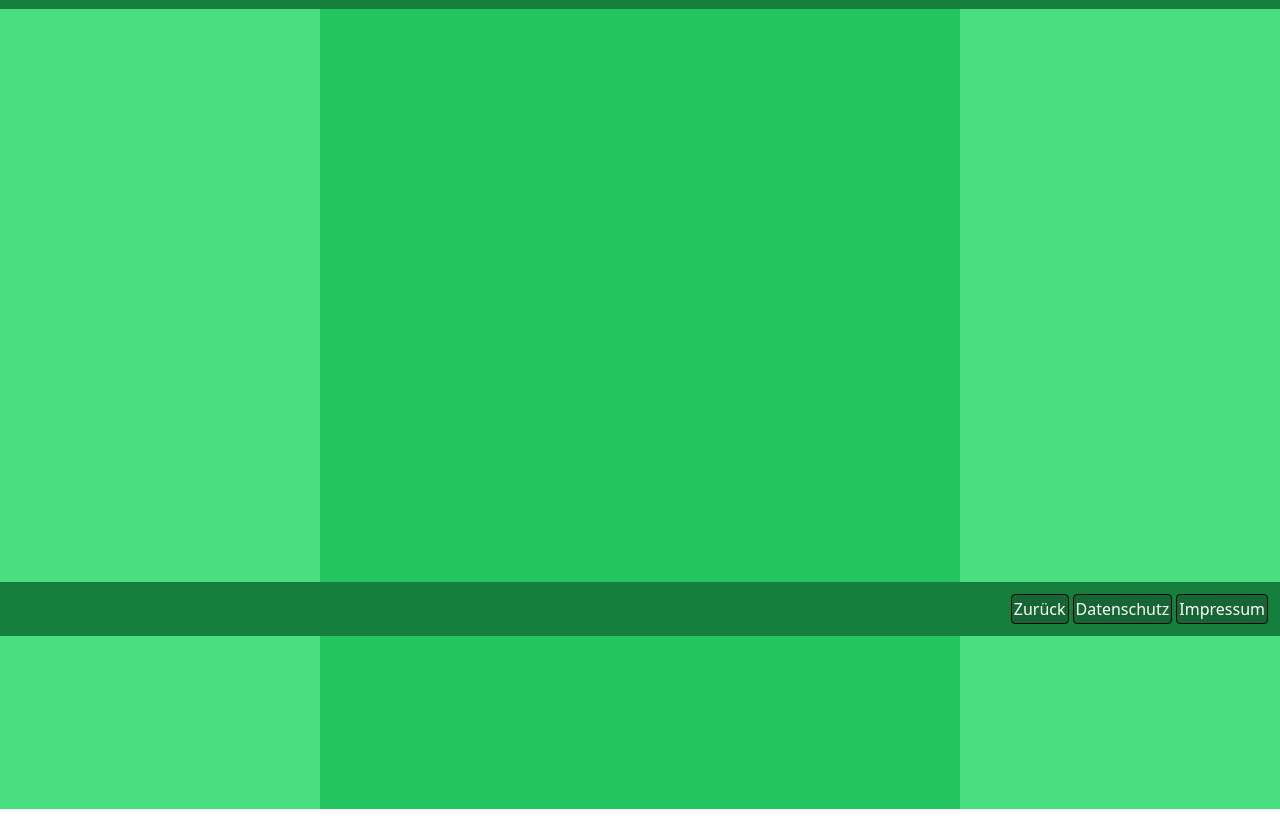
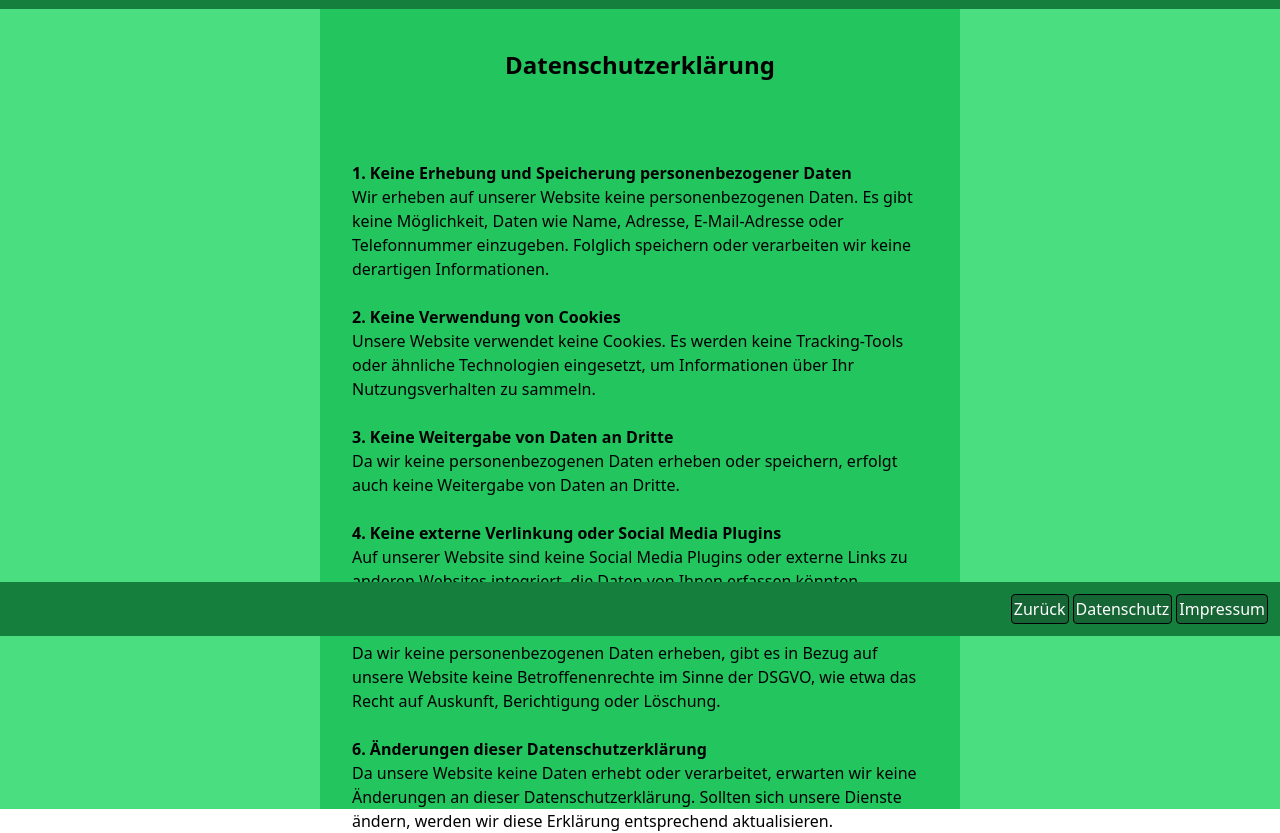
Before and after one commit to Beltrox/IPWA01-01, a website: page dist/datenschutz.html in a window 1280 px wide. Shown: the part 164-997 px from the top of the page. Before the commit the page ends 973 px from the top, so only its background shows below. Drawn offline with Linux system fonts and the light colour scheme.

Commit message:
feat: Content
-new Icon size
-Datenschutz content
-Impressum content

```diff
--- a/dist/datenschutz.html
+++ b/dist/datenschutz.html
@@ -5,19 +5,46 @@
     <link href="../dist/styles.css" rel="stylesheet">
     <meta charset="UTF-8">
     <title>CO2 Statistik</title>
-    <link rel="icon" type="image/png" href="../resources/favicon.png">
+    <link rel="icon" href="../resources/favicon.ico">
 </head>
 <body>
 <header class="w-full">
     <div class="bg-green-700 w-full flex flex-col p-3 items-center space-y-3">
-        <img src="../resources/favicon.png" class="w-1/12 h-auto">
+        <img id="logo" src="../resources/logo.png" class="w-1/12 h-auto">
         <h1 class="text-2xl font-semibold text-white">CO2 Statistik</h1>
     </div>
 </header>
-<div class="bg-green-400 h-full flex flex-col justify-center">
-    <div class="bg-green-500 h-full w-1/2 flex flex-col self-center">
+    <div class="bg-green-400 h-full flex flex-col justify-center">
+        <div class="bg-green-500 h-full w-1/2 flex flex-col self-center">
+            <div class="w-full pt-10 text-center">
+                <h1 class="font-bold text-2xl">Datenschutzerklärung</h1>
+            </div>
+            <div class="w-full pt-20 pl-8 pr-8">
+                <h1 class="font-bold ">1. Keine Erhebung und Speicherung personenbezogener Daten</h1>
+                Wir erheben auf unserer Website keine personenbezogenen Daten. Es gibt keine Möglichkeit, Daten wie Name, Adresse, E-Mail-Adresse oder Telefonnummer einzugeben. Folglich speichern oder verarbeiten wir keine derartigen Informationen.
+            </div>
+            <div class="w-full pt-6 pl-8 pr-8">
+                <h1 class="font-bold ">2. Keine Verwendung von Cookies</h1>
+                Unsere Website verwendet keine Cookies. Es werden keine Tracking-Tools oder ähnliche Technologien eingesetzt, um Informationen über Ihr Nutzungsverhalten zu sammeln.
+            </div>
+            <div class="w-full pt-6 pl-8 pr-8">
+                <h1 class="font-bold ">3. Keine Weitergabe von Daten an Dritte</h1>
+                Da wir keine personenbezogenen Daten erheben oder speichern, erfolgt auch keine Weitergabe von Daten an Dritte.
+            </div>
+            <div class="w-full pt-6 pl-8 pr-8">
+                <h1 class="font-bold ">4. Keine externe Verlinkung oder Social Media Plugins</h1>
+                Auf unserer Website sind keine Social Media Plugins oder externe Links zu anderen Websites integriert, die Daten von Ihnen erfassen könnten.
+            </div>
+            <div class="w-full pt-6 pl-8 pr-8">
+                <h1 class="font-bold ">5. Ihre Rechte</h1>
+                Da wir keine personenbezogenen Daten erheben, gibt es in Bezug auf unsere Website keine Betroffenenrechte im Sinne der DSGVO, wie etwa das Recht auf Auskunft, Berichtigung oder Löschung.
+            </div>
+            <div class="w-full pt-6 pl-8 pr-8">
+                <h1 class="font-bold ">6. Änderungen dieser Datenschutzerklärung</h1>
+                Da unsere Website keine Daten erhebt oder verarbeitet, erwarten wir keine Änderungen an dieser Datenschutzerklärung. Sollten sich unsere Dienste ändern, werden wir diese Erklärung entsprechend aktualisieren.
+            </div>
+        </div>
     </div>
-</div>
 <footer class="bg-green-700 w-full h-auto flex flex-row space-x-1 justify-end p-3 fixed left-0 bottom-0">
     <button id="zurueckButton" class="bg-green-800 rounded w-auto p-0.5 border border-black text-white">
         Zurück
--- a/dist/index.js
+++ b/dist/index.js
@@ -10,9 +10,6 @@ function wechsel_zu_datenschutz(){
 function wechsel_zu_impressum(){
     window.location.href="impressum.html";
 }
-
-
-
 
 document.addEventListener('DOMContentLoaded', () => {
     const menu = document.getElementById('menu');
--- a/dist/misc.js
+++ b/dist/misc.js
@@ -12,8 +12,10 @@ document.addEventListener('DOMContentLoaded', () => {
     const datenschutzButton = document.getElementById("datenschutzButton");
     const impressumButton = document.getElementById("impressumButton");
     const zurueckButton = document.getElementById("zurueckButton");
+    const logoButton = document.getElementById("logo");
 
     datenschutzButton.addEventListener("click", () => wechsel_zu_datenschutz());
     impressumButton.addEventListener("click", () => wechsel_zu_impressum());
     zurueckButton.addEventListener("click", () => wechsel_zu_homepage());
+    logoButton.addEventListener("click", () => wechsel_zu_homepage());
 });
```
Also changed, not shown: dist/impressum.html (+41 -5 lines), dist/index.html (+1 -2 lines), dist/styles.css, resources/favicon.ico (added), resources/logo.png (renamed from resources/favicon.png).
